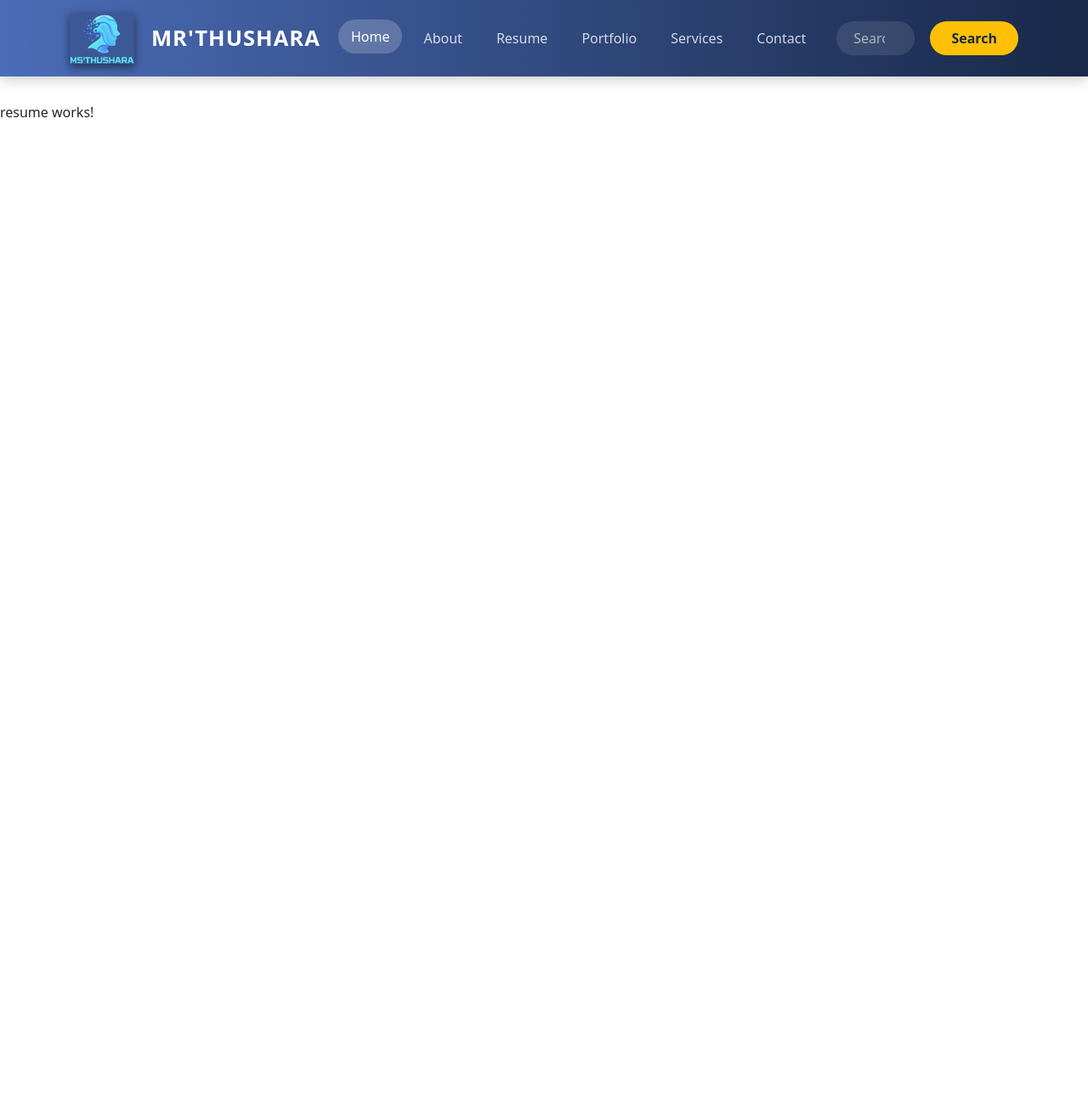
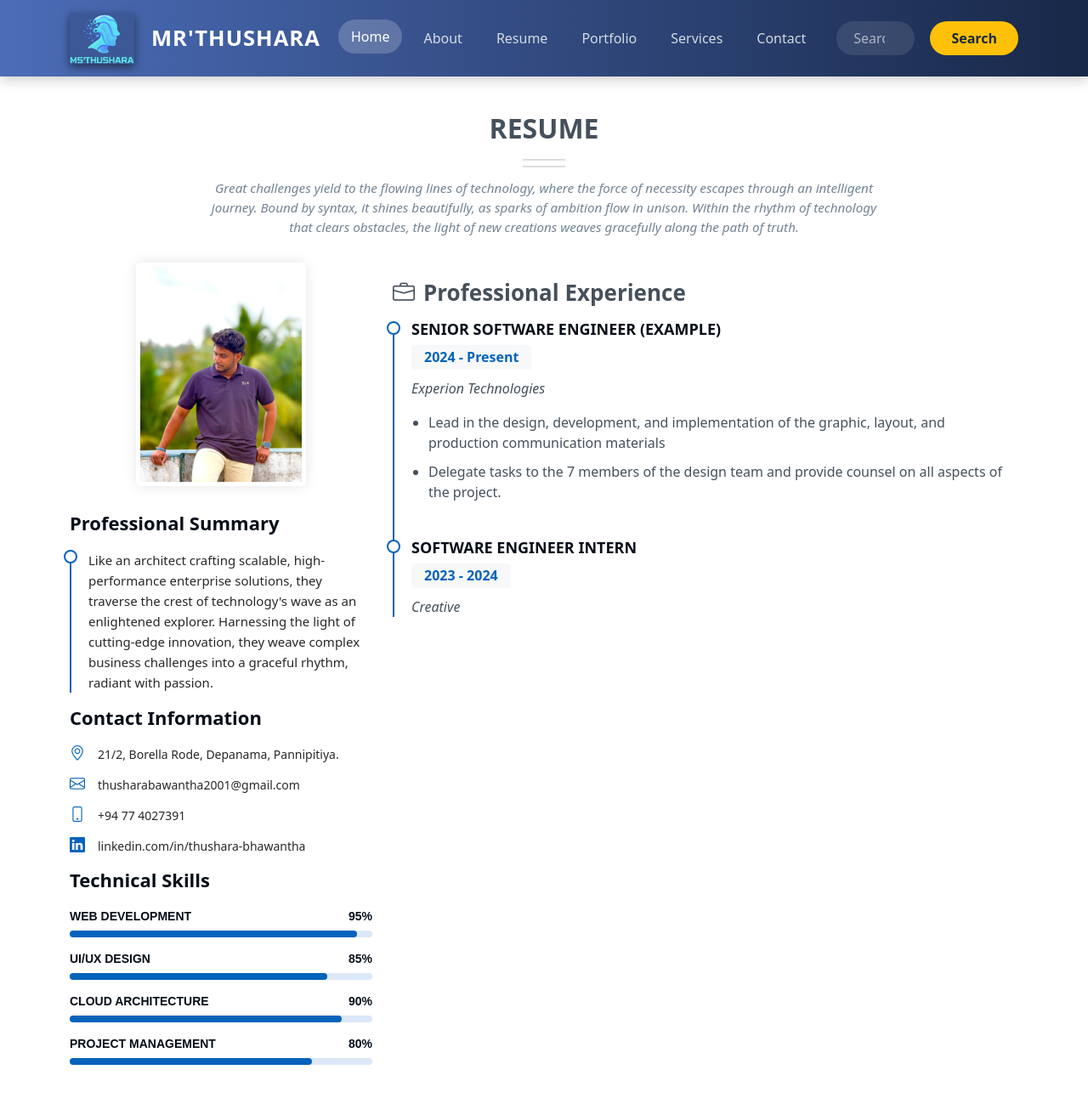
Before and after one commit to Thushara1020/My-Portfolio-angular, an Angular app in the folder my-portfolio/: page /resume in a window 1280 px wide. Shown: the top 1292 px of the page at 85% size. Before the commit the page ends 800 px from the top, so only its background shows below. Built offline with nearby package versions, Linux system fonts and the light colour scheme.

Commit message:
update CSS and HTML structure for resume page

```diff
--- a/my-portfolio/src/app/pages/resume/resume.component.css
+++ b/my-portfolio/src/app/pages/resume/resume.component.css
@@ -0,0 +1,201 @@
+/* Section Background */
+.resume {
+  background-color: #ffffff;
+  color: #45505b;
+  padding: 60px 0;
+}
+
+/* Titles */
+.section-title {
+  text-align: center;
+  padding-bottom: 30px;
+}
+
+.section-title h2 {
+  font-size: 32px;
+  font-weight: bold;
+  text-transform: uppercase;
+  margin-bottom: 20px;
+  padding-bottom: 20px;
+  position: relative;
+  color: #45505b;
+}
+
+.section-title h2::before,
+.section-title h2::after {
+  content: "";
+  position: absolute;
+  display: block;
+  width: 50px;
+  height: 2px;
+  background: #ddd;
+  bottom: 1px;
+  left: calc(50% - 25px);
+}
+
+.section-title h2::after {
+  bottom: -7px;
+}
+
+.section-subtitle {
+  color: #728394;
+  max-width: 800px;
+  margin: 0 auto;
+  font-style: italic;
+  font-size: 0.95rem;
+}
+
+/* Left Sidebar Styling */
+.profile-img-container {
+  text-align: center;
+  margin-bottom: 30px;
+}
+
+.profile-img-container img {
+  max-width: 200px;
+  border: 5px solid #fff;
+  box-shadow: 0px 0px 15px rgba(0, 0, 0, 0.1);
+}
+
+.sidebar-title {
+  font-size: 22px;
+  font-weight: 700;
+  margin-bottom: 20px;
+  color: #050d18;
+}
+
+.resume-sidebar p {
+  color: #272829;
+  font-size: 15px;
+  line-height: 1.6;
+}
+
+/* Contact Info */
+.contact-info ul {
+  list-style: none;
+  padding: 0;
+}
+
+.contact-info ul li {
+  margin-bottom: 15px;
+  display: flex;
+  align-items: flex-start;
+  color: #272829;
+  font-size: 14px;
+}
+
+.contact-info ul li i {
+  font-size: 18px;
+  color: #0563bb;
+  margin-right: 15px;
+  line-height: 1;
+}
+
+.contact-info ul li a {
+  color: #272829;
+  text-decoration: none;
+  word-break: break-all;
+}
+
+.contact-info ul li a:hover {
+  color: #0563bb;
+  text-decoration: underline;
+}
+
+/* Skills Progress Bars */
+.progress-wrapper {
+  margin-bottom: 15px;
+}
+
+.skill {
+  padding: 0;
+  margin: 0 0 6px 0;
+  text-transform: uppercase;
+  display: block;
+  font-weight: 600;
+  font-family: "Poppins", sans-serif;
+  color: #050d18;
+  font-size: 14px;
+}
+
+.skill .val {
+  float: right;
+  font-style: normal;
+}
+
+.progress-bar-wrap {
+  background: #dce8f8;
+  height: 8px;
+  border-radius: 4px;
+}
+
+.progress-bar {
+  background-color: #0563bb;
+  height: 8px;
+  border-radius: 4px;
+}
+
+/* Right Content - Timeline Styling */
+.resume-title {
+  font-size: 26px;
+  font-weight: 700;
+  margin-top: 20px;
+  margin-bottom: 20px;
+  color: #45505b;
+  display: flex;
+  align-items: center;
+  gap: 10px;
+}
+
+.resume-item {
+  padding: 0 0 20px 20px;
+  margin-top: -2px;
+  border-left: 2px solid #0563bb;
+  position: relative;
+}
+
+.resume-item h4 {
+  line-height: 18px;
+  font-size: 18px;
+  font-weight: 600;
+  text-transform: uppercase;
+  color: #050d18;
+  margin-bottom: 10px;
+}
+
+.resume-item h5 {
+  font-size: 16px;
+  background: #f7f8f9;
+  padding: 5px 15px;
+  display: inline-block;
+  font-weight: 600;
+  margin-bottom: 10px;
+  border-radius: 4px;
+  color: #0563bb;
+}
+
+.resume-item ul {
+  padding-left: 20px;
+}
+
+.resume-item ul li {
+  padding-bottom: 10px;
+  color: #45505b;
+}
+
+.resume-item:last-child {
+  padding-bottom: 0;
+}
+
+/* Timeline Dots */
+.resume-item::before {
+  content: "";
+  position: absolute;
+  width: 16px;
+  height: 16px;
+  border-radius: 50px;
+  left: -9px;
+  top: 0;
+  background: #fff;
+  border: 2px solid #0563bb;
+}
--- a/my-portfolio/src/app/pages/resume/resume.component.html
+++ b/my-portfolio/src/app/pages/resume/resume.component.html
@@ -1,3 +1,85 @@
 <app-navbar></app-navbar>
-<br><br><br><br><br>
-<p>resume works!</p>
+<br><br><br>
+<section id="resume" class="resume section">
+  <div class="container" data-aos="fade-up">
+
+    <div class="section-title">
+      <h2>Resume</h2>
+      <p class="section-subtitle">Great challenges yield to the flowing lines of technology, where the force of necessity escapes through an intelligent journey. Bound by syntax, it shines beautifully, as sparks of ambition flow in unison. Within the rhythm of technology that clears obstacles, the light of new creations weaves gracefully along the path of truth.</p>
+    </div>
+
+    <div class="row">
+
+      <div class="col-lg-4" data-aos="fade-right" data-aos-delay="100">
+        <div class="resume-sidebar">
+
+          <div class="profile-img-container">
+            <img src="my-photo.png" class="img-fluid rounded" alt="Profile">
+          </div>
+
+          <h3 class="sidebar-title">Professional Summary</h3>
+          <div class="resume-item pb-0">
+            <p>Like an architect crafting scalable, high-performance enterprise solutions, they traverse the crest of technology's wave as an enlightened explorer. Harnessing the light of cutting-edge innovation, they weave complex business challenges into a graceful rhythm, radiant with passion.</p>
+          </div>
+
+          <h3 class="sidebar-title">Contact Information</h3>
+          <div class="contact-info">
+            <ul>
+              <li><i class="bi bi-geo-alt"></i> 21/2, Borella Rode, Depanama, Pannipitiya.</li>
+              <li><i class="bi bi-envelope"></i> <a href="mailto:thusharabawantha2001@gmail.com">thusharabawantha2001&#64;gmail.com</a></li>
+              <li><i class="bi bi-phone"></i> +94 77 4027391</li>
+              <li><i class="bi bi-linkedin"></i> <a href="https://linkedin.com/in/thushara-bhawantha" target="_blank">linkedin.com/in/thushara-bhawantha</a></li>
+            </ul>
+          </div>
+
+          <h3 class="sidebar-title">Technical Skills</h3>
+          <div class="skills-content">
+
+            <div class="progress-wrapper">
+              <span class="skill">Web Development <i class="val">95%</i></span>
+              <div class="progress-bar-wrap">
+                <div class="progress-bar" role="progressbar" style="width: 95%" aria-valuenow="95" aria-valuemin="0" aria-valuemax="100"></div>
+              </div>
+            </div>
+
+            <div class="progress-wrapper">
+              <span class="skill">UI/UX Design <i class="val">85%</i></span>
+              <div class="progress-bar-wrap">
+                <div class="progress-bar" role="progressbar" style="width: 85%" aria-valuenow="85" aria-valuemin="0" aria-valuemax="100"></div>
+              </div>
+            </div>
+
+            <div class="progress-wrapper">
+              <span class="skill">Cloud Architecture <i class="val">90%</i></span>
+              <div class="progress-bar-wrap">
+                <div class="progress-bar" role="progressbar" style="width: 90%" aria-valuenow="90" aria-valuemin="0" aria-valuemax="100"></div>
+              </div>
+            </div>
+
+            <div class="progress-wrapper">
+              <span class="skill">Project Management <i class="val">80%</i></span>
+              <div class="progress-bar-wrap">
+                <div class="progress-bar" role="progressbar" style="width: 80%" aria-valuenow="80" aria-valuemin="0" aria-valuemax="100"></div>
+              </div>
+            </div>
+
+          </div>
+        </div>
+      </div>
+
+      <div class="col-lg-8" data-aos="fade-left" data-aos-delay="200">
+
+        <h3 class="resume-title"><i class="bi bi-briefcase"></i> Professional Experience</h3>
+        <div class="resume-item">
+            <h4>Senior Software Engineer (Example)</h4>
+            <h5>2024 - Present</h5>
+            <p><em>Experion Technologies</em></p>
+            <ul>
+              <li>Lead in the design, development, and implementation of the graphic, layout, and production communication materials</li>
+              <li>Delegate tasks to the 7 members of the design team and provide counsel on all aspects of the project.</li>
+            </ul>
+        </div>
+        <div class="resume-item">
+            <h4>Software Engineer Intern</h4>
+            <h5>2023 - 2024</h5>
+            <p><em>Creative
```
